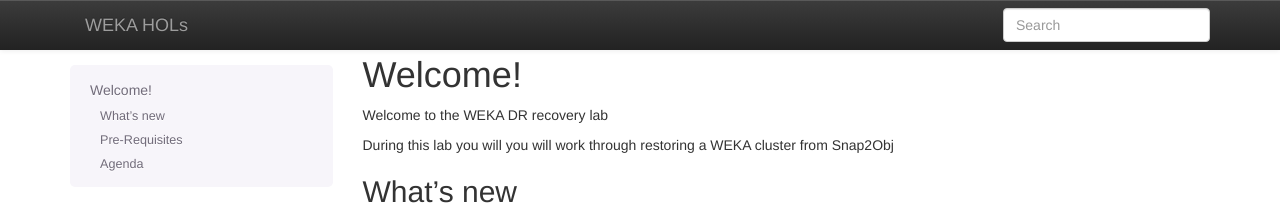
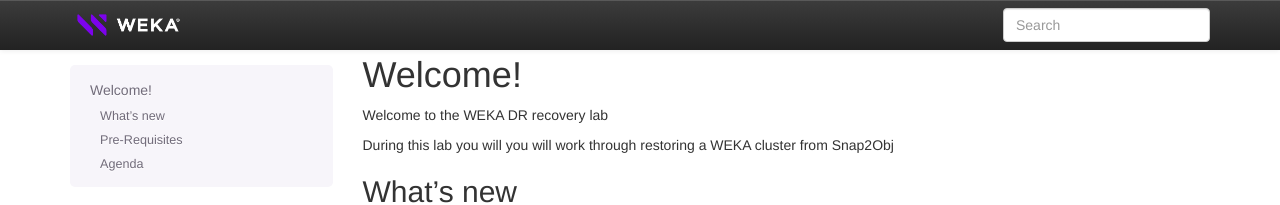
Before and after one commit to bmp-dot/template, a Sphinx documentation site: the page built from source/index.rst, in a window 1280 px wide. Shown: the top 205 px of the page. Built offline with Sphinx 7.4.7, drawn with Linux system fonts in a browser that asks for light colours.

Commit message:
update css

```diff
--- a/source/_static/custom.css
+++ b/source/_static/custom.css
@@ -1,9 +1,25 @@
-.navbar-brand img {
-  display: inline-block !important;
-  max-height: 36px;
-  width: auto;
+/* custom.css - force-show logo and hide brand text */
+.navbar-brand {
+  display: block !important;
+  background: url('WEKA_logo.png') left center no-repeat !important; /* path is relative to this CSS file (_static/) */
+  background-size: auto 36px !important;    /* tweak height */
+  padding-left: 48px !important;             /* give room for the logo */
+  color: transparent !important;             /* hide the text */
+  text-indent: -9999px !important;           /* extra insurance to hide */
+  overflow: hidden !important;
+  width: 180px !important;                   /* space reserved for logo */
+  line-height: 50px !important;              /* align vertically with navbar */
 }
 
-.navbar-inverse {
-    min-height: 50px;
+/* Small screens */
+@media (max-width: 767px) {
+  .navbar-brand {
+    background-size: auto 28px !important;
+    padding-left: 44px !important;
+    width: 150px !important;
+    line-height: 48px !important;
+  }
 }
+
+/* Accessibility: keep screen readers reading the text while hiding visually */
+.navbar-brand[aria-hidden="false"] { clip: rect(0 0 0 0); clip-path: inset(50%); height:1px; width:1px; overflow:hidden; position:absolute; white-space:nowrap; }
```
